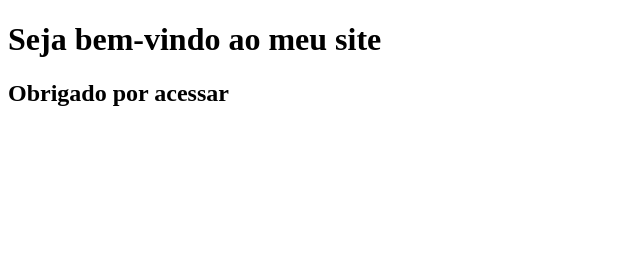
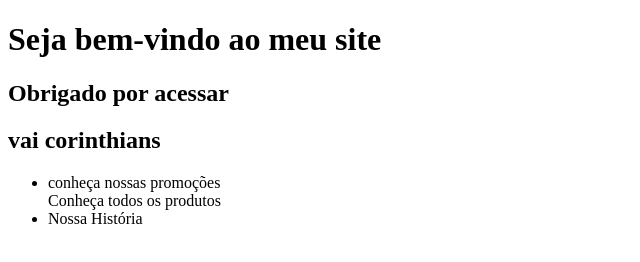
Before and after one commit to LucasGomes2009/LucasGomes2009.github.io, a plain HTML site: page index.html in a window 1280 px wide. Shown: the whole page, without its empty margins (0-640 px from the left). Drawn offline with Linux system fonts and the light colour scheme.

Commit message:
Update index.html

```diff
--- a/index.html
+++ b/index.html
@@ -6,6 +6,12 @@
 </head>
 <body>
 <h1>Seja bem-vindo ao meu site</h1><h2>Obrigado por acessar</h2>
+<h2>vai corinthians</h2>
+<ul>
+<li>conheça nossas promoções</li>
+</li>Conheça todos os produtos</li>
+<li>Nossa História</li>
+</ul>
 </body>
 <footer></footer>
 </html>
```
